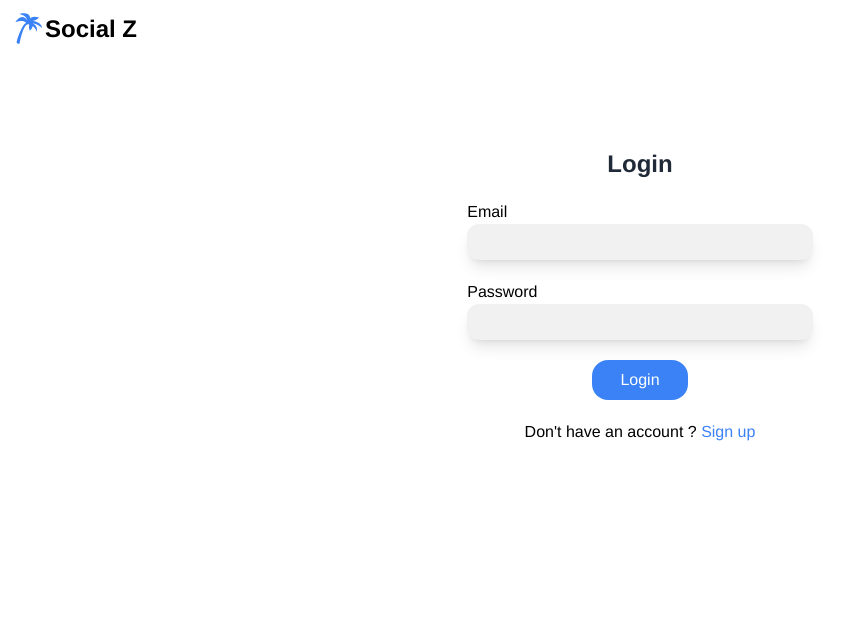
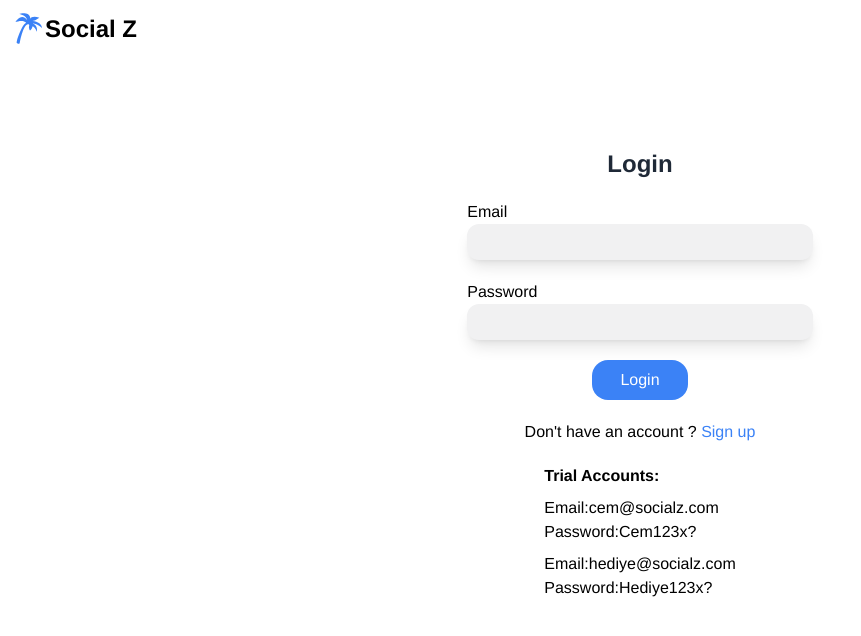
Before and after one commit to salihsamed/portfolio_social_media_app, a React (Create React App) app: page /login in a window 1280 px wide. Shown: the top 636 px of the page, without its empty margins (0-861 px from the left). Built offline with nearby package versions, Linux system fonts and the light colour scheme; no server answers.

Commit message:
hotfix 3

```diff
--- a/src/components/Post.jsx
+++ b/src/components/Post.jsx
@@ -535,9 +535,9 @@ const Post = ({ post }) => {
       </div>
 
       <div
-        className={`flex justify-center ${
-          post.fileContent === "" ? "hidden" : ""
-        }  ${delPostPanel || editPostPanel ? "opacity-70" : ""}`}
+        className={`flex justify-center ${image === "" ? "hidden" : ""}  ${
+          delPostPanel || editPostPanel ? "opacity-70" : ""
+        }`}
       >
         <img src={image} alt="" className="w-full h-auto" />
       </div>
--- a/src/page/Login.jsx
+++ b/src/page/Login.jsx
@@ -81,6 +81,13 @@ const Login = () => {
               </Link>
             </span>
           </div>
+          <div>
+            <span className="font-semibold">Trial Accounts:</span>
+            <div className="mt-2">Email:cem@socialz.com</div>
+            <div>Password:Cem123x?</div>
+            <div className="mt-2">Email:hediye@socialz.com</div>
+            <div>Password:Hediye123x?</div>
+          </div>
         </div>
       </div>
     </form>
```
